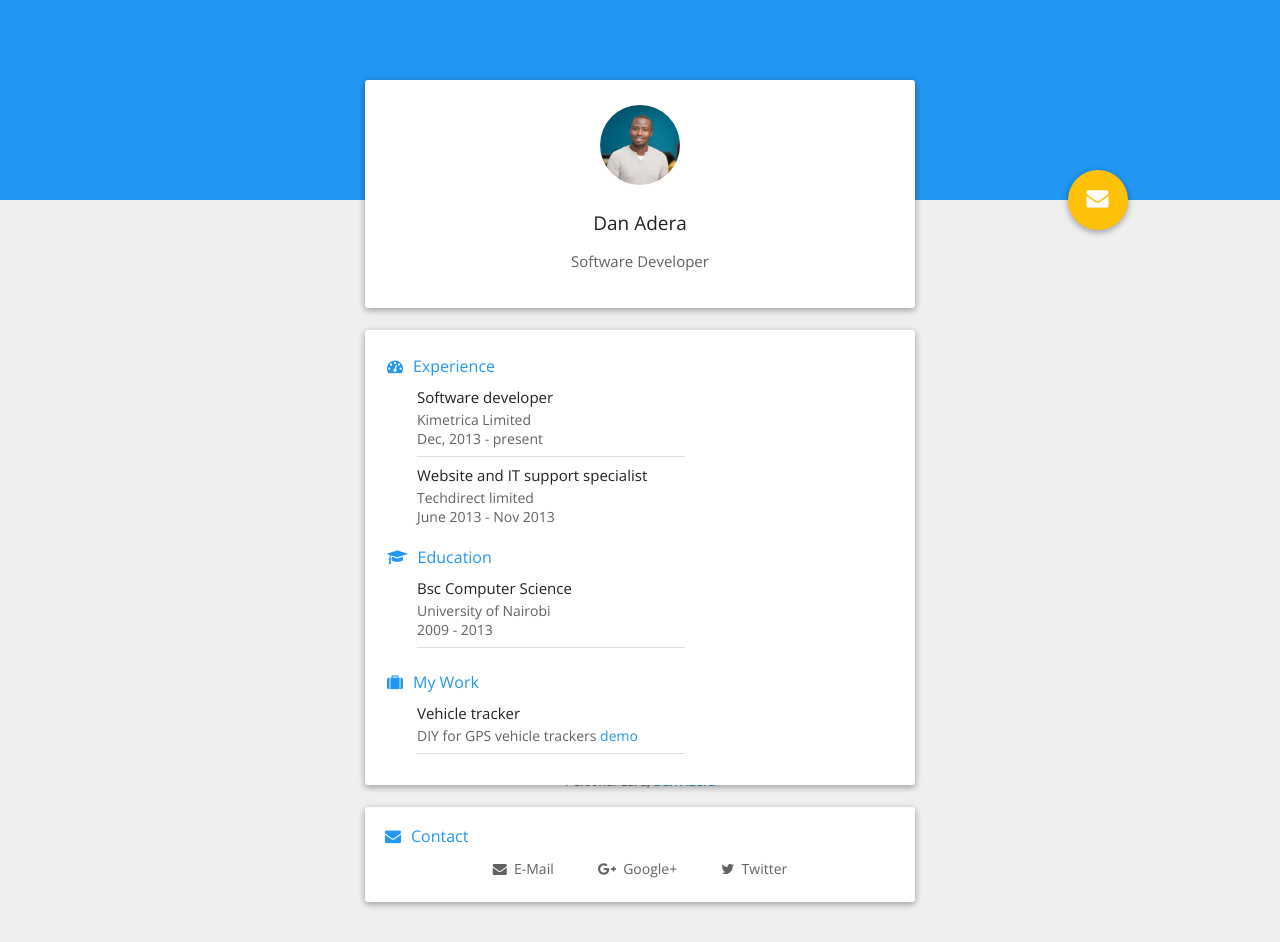
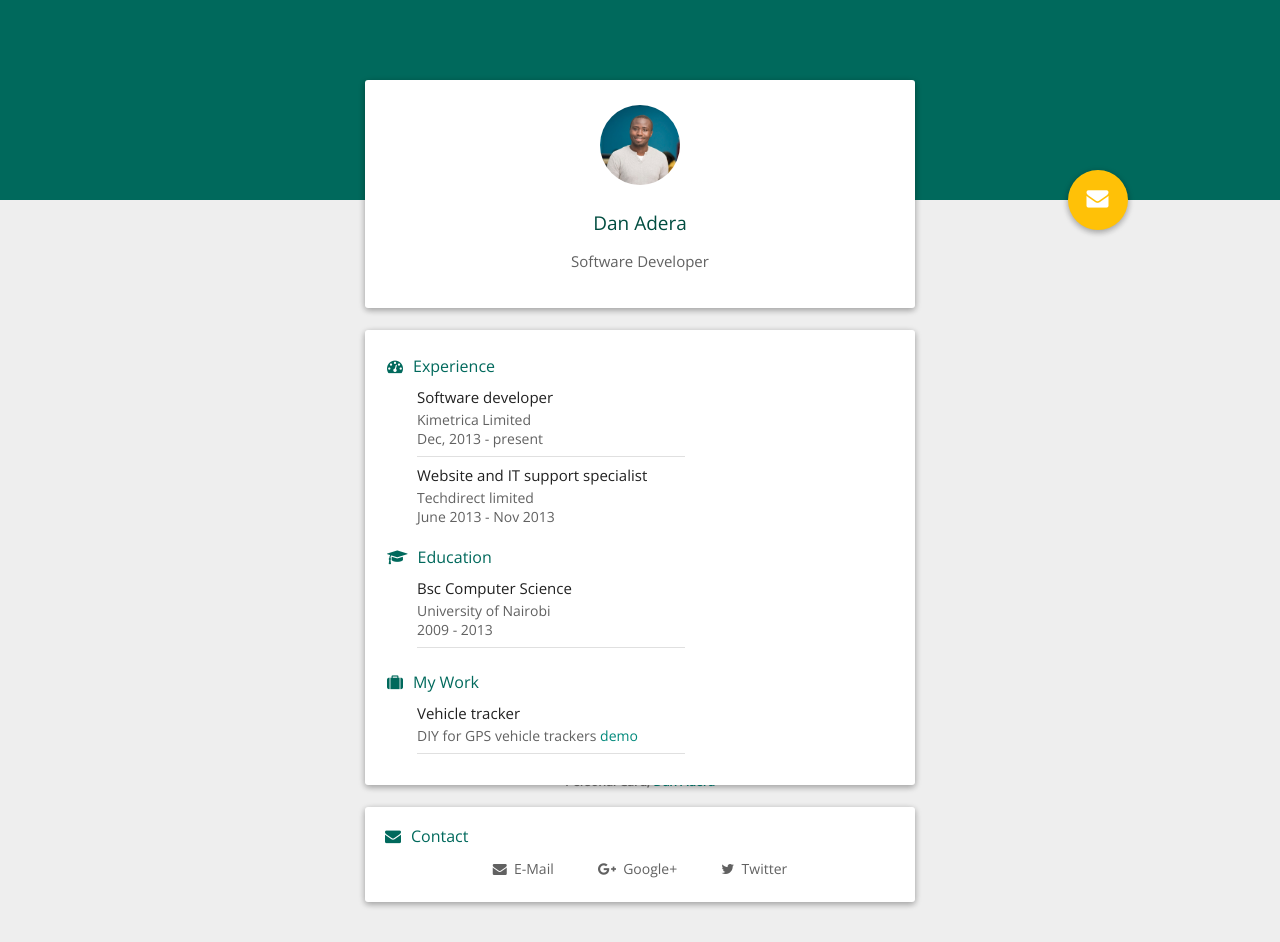
Before and after one commit to dadera/dadera.github.io, a plain HTML site: page index.html in a window 1280 px wide. Drawn offline with nearby package versions, Linux system fonts and the light colour scheme.

Commit message:
Change colors

```diff
--- a/css/style.css
+++ b/css/style.css
@@ -18,11 +18,11 @@ body{
 	font-family: 'Open Sans', sans-serif;
 }
 a{
-	color:#2196F3; /*Change link color */
+	color:#00897B; /*Change link color */
 	text-decoration:none;
 }
 a:hover{
-	color:#64B5F6; /*Change link color (on mouse over)*/
+	color:#4DB6AC; /*Change link color (on mouse over)*/
 }
 #blue_bg{
 	z-index:-1;
@@ -30,7 +30,7 @@ a:hover{
 	width:100%;
 	height:25%;
 	top:0;
-	background-color:#2196F3; /* Change top background color */
+	background-color:#00695C; /* Change top background color */
 }
 .card{
 	width:550px;
@@ -55,7 +55,7 @@ a:hover{
 	font-weight:normal;
 	margin-top:20px;
 	font-size:19px;
-	color:#212121;
+	color:#004D40;
 }
 #quick_card #description{
 	font-weight:normal;
@@ -74,7 +74,7 @@ a:hover{
 }
 #about_card>.tab>.title{
 	font-size:16px;
-	color:#2196F3; /*Change title and title icon color (About Card)*/
+	color:#00695C; /*Change title and title icon color (About Card)*/
 }
 .title i{
 	position:relative;
@@ -116,7 +116,7 @@ hr{
 }
 #contact_card>.tab>.title{
 	font-size:16px;
-	color:#2196F3; /*Change title and title icon color (Contact Card)*/
+	color:#00695C; /*Change title and title icon color (Contact Card)*/
 }
 #contact_card>.tab>.content{
 	padding-top:10px;
@@ -133,7 +133,7 @@ hr{
 	text-decoration:none; /*Change link color (ONLY Contact Card)*/
 }
 #contact_card a:hover{
-	color:#9E9E9E; /*Change link color (on mouse over, ONLY Contact Card) */
+	color:#00695C; /*Change link color (on mouse over, ONLY Contact Card) */
 }
 #fab{
 	position:fixed;
```
